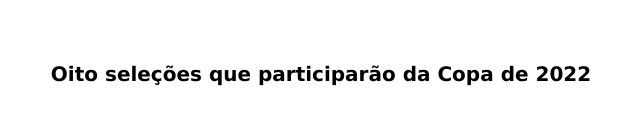
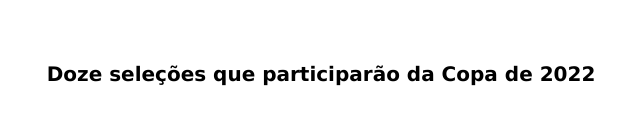
Before and after one commit to gtisenac2022-2024/copa-do-mundo, a plain HTML site: page selecoes.html in a window 1280 px wide. Shown: the part 206-330 px from the top of the page, 349-989 px from the left. Drawn offline with Linux system fonts and the light colour scheme.

Commit message:
Update selecoes.html
apenas no h1 corrigi o "oito seleções" para "doze seleções"

```diff
--- a/selecoes.html
+++ b/selecoes.html
@@ -33,7 +33,7 @@
     <main>
         <div class="center">
             <div class="center-inicial">
-                <h1>Oito seleções que participarão da Copa de 2022</h1>
+                <h1>Doze seleções que participarão da Copa de 2022</h1>
 
 
             </div><!--div center-inicial-->
```
